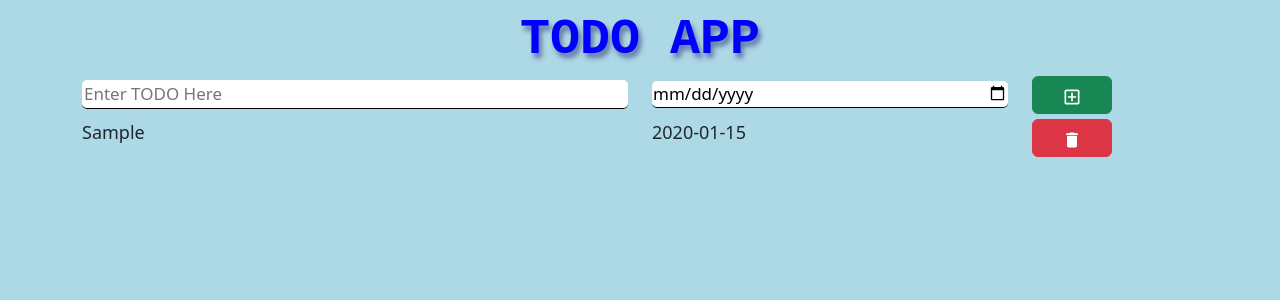
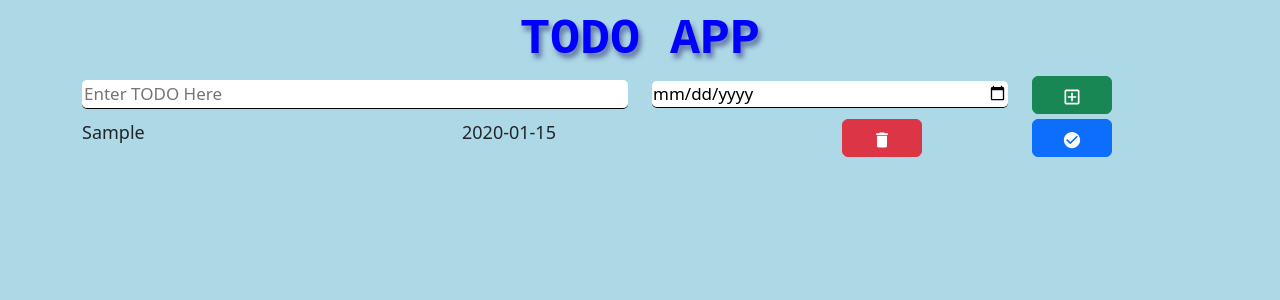
Before and after one commit to ahmedbilal019/ToDo_List-using-React, a React (Vite) app: page / in a window 1280 px wide. Both pictures are taken after typing "Sample", "2020-01-15" into the empty fields and a click on the button "Add new Todo". Shown: the top 300 px of the page. Built offline with nearby package versions, Linux system fonts and the light colour scheme.

Commit message:
adding a button to mark task as completed.

```diff
--- a/src/App.css
+++ b/src/App.css
@@ -19,7 +19,8 @@ html {
   font-size: 18px;
   font-weight: 500;
 }
-.delete-button {
+.delete-button,
+.markBtn {
   min-width: 80px;
   width: 78px;
 }
@@ -54,6 +55,7 @@ html {
   font-size: 18px;
 }
 .addIcon,
-.deleteIcon {
+.deleteIcon,
+.markIcon {
   font-size: 20px;
 }
--- a/src/App.jsx
+++ b/src/App.jsx
@@ -29,12 +29,16 @@ function App() {
     const newToDoItem = Todo_items.filter((item) => item.name !== todoItemName);
     setTodo_items(newToDoItem);
   };
+  const markTodo = (todoItemName) => {
+    console.log(`${todoItemName} is set as completed!`);
+  };
   return (
     <TodoList_Context.Provider
       value={{
         Todo_items: Todo_items,
         addNewItem: addNewItem,
         deleteTodoItem: deleteTodoItem,
+        markTodo: markTodo,
       }}
     >
       <center className="todo-container">
--- a/src/Components/TodoItem.jsx
+++ b/src/Components/TodoItem.jsx
@@ -1,13 +1,16 @@
 import React, { useContext } from "react";
 import { MdDelete } from "react-icons/md";
+import { IoMdCheckmarkCircle } from "react-icons/io";
+
 import { TodoList_Context } from "../store/TodoList_store";
 function TodoItem({ todoName, todoDate }) {
   const ContextObj = useContext(TodoList_Context);
   const deleteTodoItem = ContextObj.deleteTodoItem;
+  const markTodo = ContextObj.markTodo;
   return (
     <div className="container">
       <div className="row items_row">
-        <div className="col-6">{todoName}</div>
+        <div className="col-4">{todoName}</div>
         <div className="col-4">{todoDate}</div>
         <div className="col-2">
           <button
@@ -19,6 +22,16 @@ function TodoItem({ todoName, todoDate }) {
             <MdDelete className="deleteIcon" />
           </button>
         </div>
+        <div className="col-2">
+          <button
+            title="Mark as Complete"
+            type="button"
+            className="btn btn-primary markBtn"
+            onClick={() => markTodo(todoName)}
+          >
+            <IoMdCheckmarkCircle className="markIcon" />
+          </button>
+        </div>
       </div>
     </div>
   );
```
